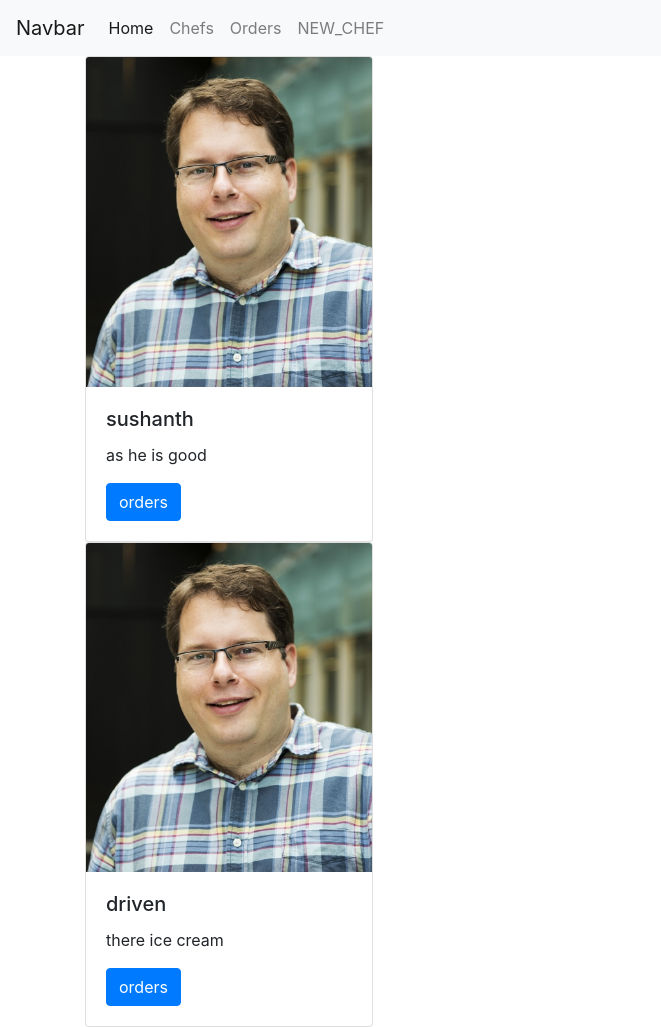
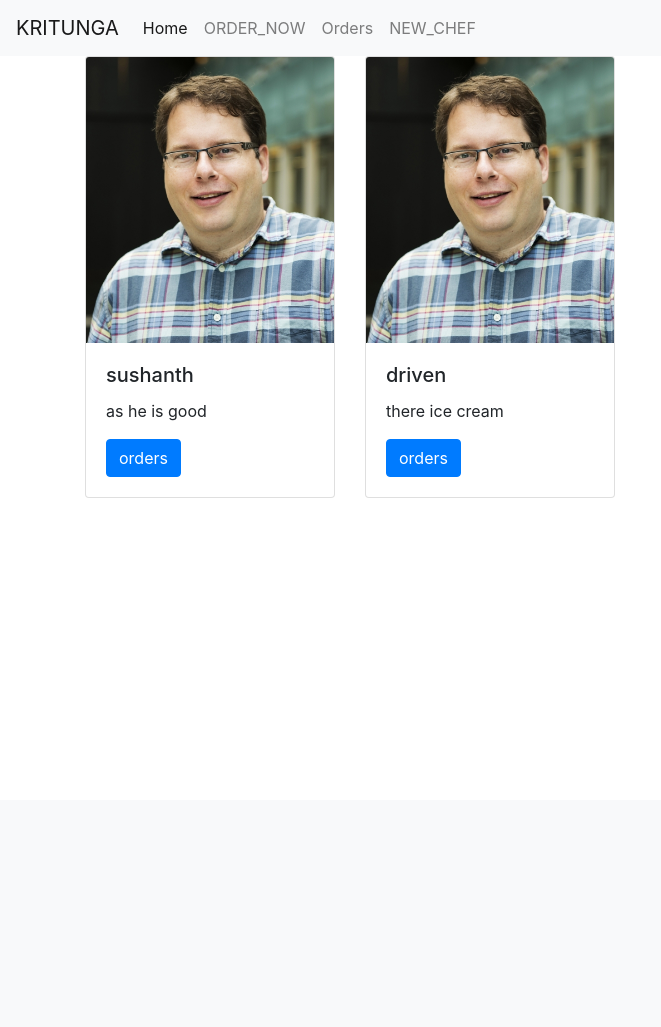
Before and after one commit to anu-anitha/proj_rest, a Django app: page /chef_view in a window 1280 px wide. Shown: the whole page, without its empty margins (0-661 px from the left). After the commit the page ends 498 px from the top, so only its background shows below. Run offline with Django 4.2, Linux system fonts and the light colour scheme; data comes from the database, SQL or seed files in the repository; both versions use the stored data as it was after the commit; some libraries are stand-ins or nearby versions.

Commit message:
ice cream order is getting assigned to biryani chef issue fixed.

```diff
--- a/kritunga/views.py
+++ b/kritunga/views.py
@@ -50,8 +50,8 @@ def order_create(request):# When user clicks on create order this fuciton will t
 	form = OrderItemForm()#first render empty form || return render(request, 'order_create.html', context) || this code will take the form variable from here and it will render the empty form
 	if request.method == 'POST': #when user clicks the submit button after filling the order details this line will get execute, if this IF condition stisfies we will enter in to the loop.
 		form = OrderItemForm(request.POST, request.FILES)#This line of code will get all the data and files that are added in the form by user.
+		get_category = request.POST.get('category_name')#Now the request is containing all the data that is entered by the user, out of that data we need only category. this line of code will bring what is the category that user selected.
 		if form.is_valid():#if the data entered in the form by user is a valid data, then enter in to the loop.
-			get_category = request.POST.get('category_name')#Now the request is containing all the data that is entered by the user, out of that data we need only category. this line of code will bring what is the category that user selected.
 			geting_prepared = OrderItem.objects.filter(status = 'incomplete', category_name = get_category)#From the existing orders we have to filter the orders which are incomplete and the category that user selected. this is being done just to get the chef's who are still working on the pirticular category, so that we can assign this order to the chef who is still preparing that category order.
 			#print('+++++++++++++',geting_prepared)
 			if geting_prepared:# if you get the list of chefs who are working on the same category, then enter in to the loop.
@@ -70,7 +70,7 @@ def order_create(request):# When user clicks on create order this fuciton will t
 				obj.prepared_by = get_chef
 				obj.save()
 			else:#if the chef's are idle and not preparing any orders in line. all the existing orders are completed, if new order is comming up then assign the order to any available chef.
-				get_chef = Chef.objects.filter(chef_availability = 1).first()
+				get_chef = Chef.objects.filter(chef_availability = 1, category_name = get_category).first()
 				obj = form.save(commit=False)#instace: hold before you save.
 				obj.prepared_by = get_chef#before you save the customer order in database, assign a chef who is idle.
 				obj.save()#save to DB
--- a/templates/base.html
+++ b/templates/base.html
@@ -18,21 +18,23 @@
 <body>
 
   <nav class="navbar navbar-expand-lg navbar-light bg-light">
-  <a class="navbar-brand" href="#">Navbar</a>
+  <a class="navbar-brand" href="#">KRITUNGA</a>
   <button class="navbar-toggler" type="button" data-toggle="collapse" data-target="#navbarNav" aria-controls="navbarNav" aria-expanded="false" aria-label="Toggle navigation">
     <span class="navbar-toggler-icon"></span>
   </button>
   <div class="collapse navbar-collapse" id="navbarNav">
     <ul class="navbar-nav">
       <li class="nav-item active">
-        <a class="nav-link" href="#">Home <span class="sr-only">(current)</span></a>
+        <a class="nav-link" href="{% url 'chef_view' %}">Home <span class="sr-only">(current)</span></a>
       </li>
-      <li class="nav-item">
-        <a class="nav-link" href="{% url 'chef_view' %}">Chefs</a>
+
+            <li class="nav-item">
+        <a class="nav-link" href="{% url 'order_create' %}">ORDER_NOW</a>
       </li>
       <li class="nav-item">
         <a class="nav-link" href="{% url 'order_view' %}">Orders</a>
       </li>
+
       <li class="nav-item">
         <a class="nav-link " href="{% url 'chef_create' %}">NEW_CHEF</a>
       </li>
--- a/templates/chef_view.html
+++ b/templates/chef_view.html
@@ -8,8 +8,9 @@
 <div class="container">
   <div class="row">
     <div class="col">
+      <div class="card-deck" style="width: 35rem;">
 {% for i in dynamic %}
-<div class="card" style="width: 18rem;">
+<div class="card">
   <img class="card-img-top" src="{{i.chef_image.url}}" alt="Card image cap">
   <div class="card-body">
     <h5 class="card-title">{{i.chef_name}}</h5>
@@ -17,10 +18,13 @@
     <a href="{% url 'chef_orders' i.id %}" class="btn btn-primary">orders</a>
   </div>
 </div>
+
+
 {% endfor %}
 
     </div>
   </div>
 </div>
+</div>
 
 {% endblock content %}
```
Also changed, not shown: db.sqlite3, media/images/wry.jpg (added).
